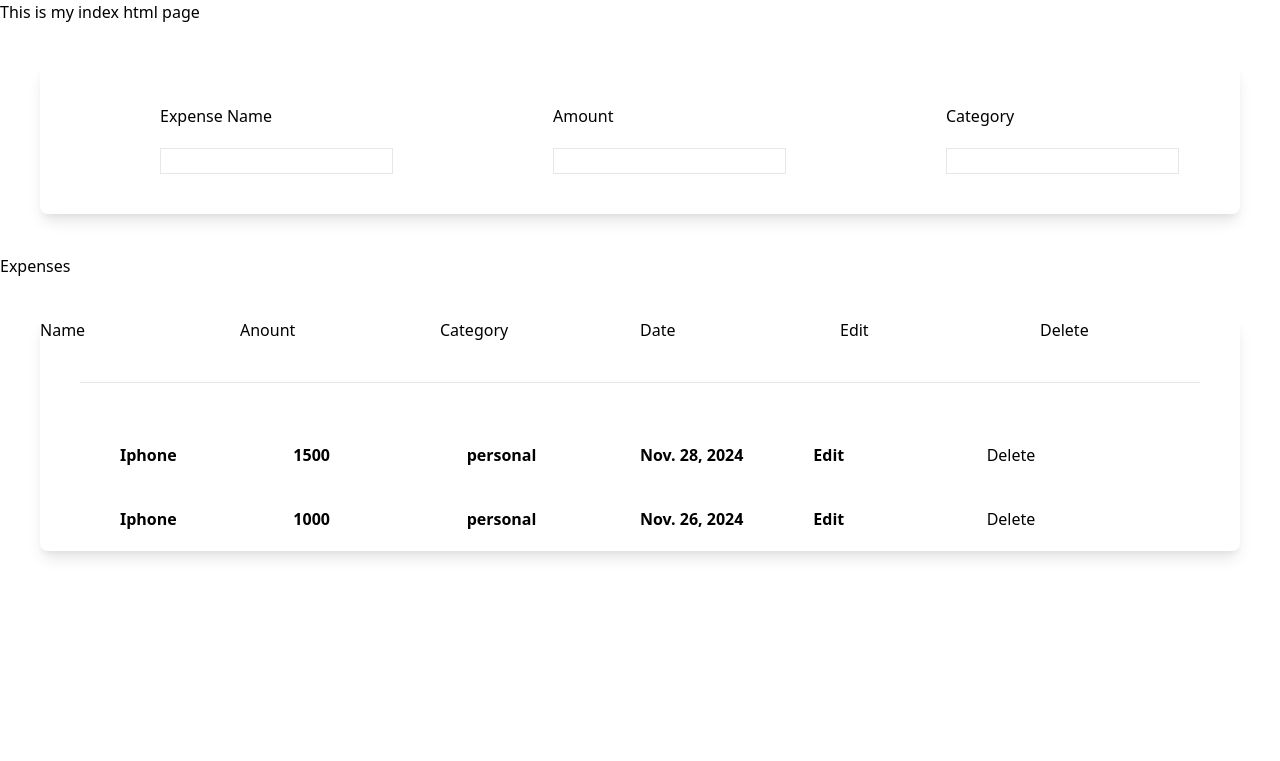
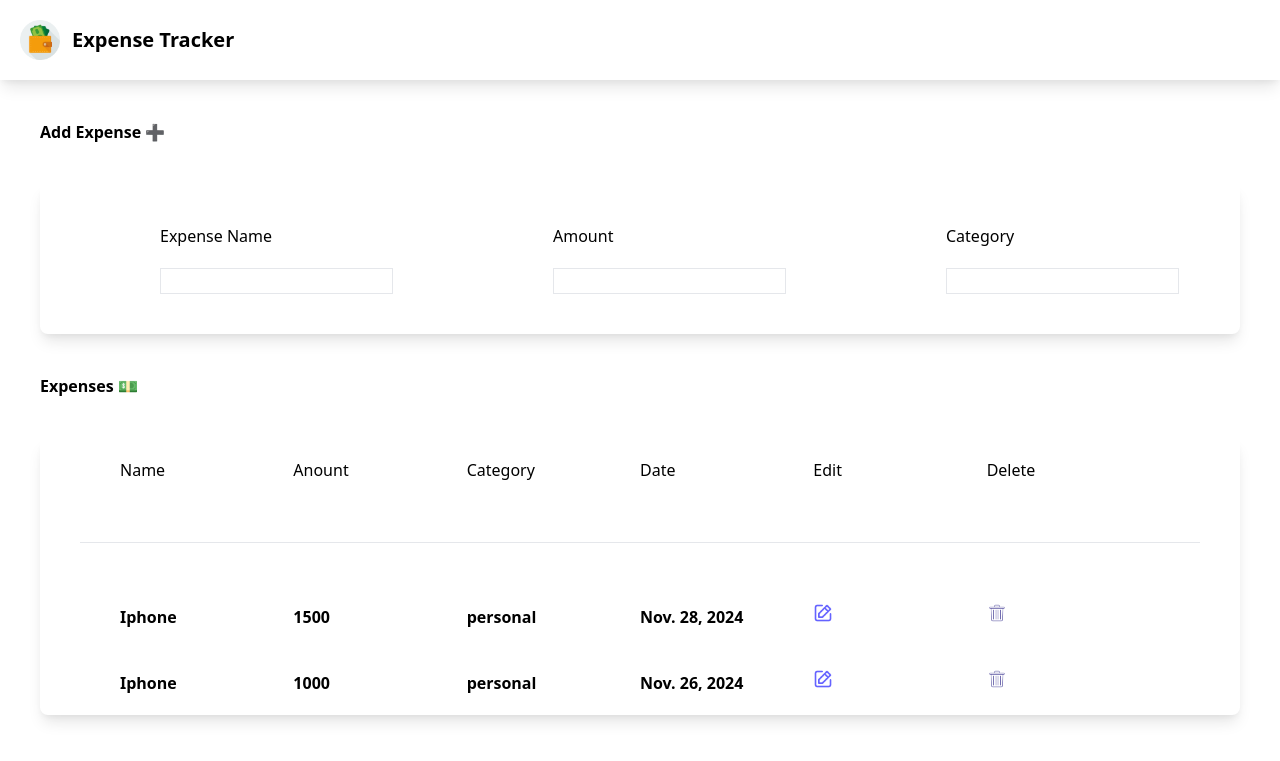
Before and after one commit to aswinikumar0509/Expense-Tracker, a Django app: template myapp/templates/myapp/index.html in a window 1280 px wide; the page is wider, and only the part inside the window is pictured. Shown: the top 761 px of that part. Run offline with Django 4.2, Linux system fonts and the light colour scheme; the template is opened without the code that fills it: values that come from a table or form of the project are taken from there, others are empty; data comes from the database, SQL or seed files in the repository; style sheets or scripts are compiled from the project's sources.

Commit message:
delete feature

```diff
--- a/myapp/templates/myapp/base.html
+++ b/myapp/templates/myapp/base.html
@@ -9,6 +9,16 @@
     <title>Document</title>
 </head>
 <body>
+    <nav class="shadow-lg p-5">
+        <div class="container flex flex-wrap justify-between items-center mx-auto">
+            <a href="#" class="flex">
+                <img class="h-10 mr-3" src="{% static 'myapp/images/wallet.png'%}" alt="">
+                <span class="self-center text-xl font-semibold">Expense Tracker</span>
+            </a>
+
+        </div>
+
+    </nav>
     {% block body %}
     {% endblock %}
 
--- a/myapp/templates/myapp/index.html
+++ b/myapp/templates/myapp/index.html
@@ -1,6 +1,8 @@
 {% extends 'myapp/base.html'%}
+{% load static %}
+
 {%block body%}
-<h1>This is my index html page</h1>
+<h1 class="m-10 font-bold">Add Expense ➕</h1>
 <form class="shadow-lg m-10 rounded-lg" method="post">
     {% csrf_token%}
     <div class="form-container px-10 py-10 flex">
@@ -33,9 +35,9 @@
 
 </form>
 
-<div>Expenses</div>
+<div class="m-10 font-bold">Expenses 💵</div>
 <div class="shadow-lg m-10 rounded-lg">
-    <div class="expense-header flex flex-wrap space-x-40">
+    <div class="expense-header flex flex-wrap space-x-40 px-20 py-5 ">
         <span>Name</span>
         <span>Anount</span>
         <span>Category</span>
@@ -50,12 +52,14 @@
         <span class="font-bold">{{expense.amount}}</span>
         <span class="font-bold">{{expense.category}}</span>
         <span class="font-bold">{{expense.date}}</span>
-        <span class="font-bold"><a href="{% url 'edit' expense.id %}">Edit</a></span>
-        <span class="font-bold">
+        <span class="pl-22"><a href="{% url 'edit' expense.id %}"></a>
+            <img class="h-5" src="{% static 'myapp/images/edit.png' %}" alt="">
+        </span>
+        <span class="pl-22">
             <form method="post" action="{%url 'delete' expense.id%}">
                 {%csrf_token%}
                 <button type="submit" name="delete">
-                    Delete
+                    <img class="h-5" src="{% static 'myapp/images/delete.png' %}" alt="">
                 </button>
 
             </form>
--- a/myapp/views.py
+++ b/myapp/views.py
@@ -12,8 +12,7 @@ def index(request):
             expense.save()
 
     expenses = Expense.objects.all()
-
-
+    total_expenses = expenses.aggregate(sum('amount'))
 
     expense_form = ExpenseForm()
 
```
Also changed, not shown: myapp/static/myapp/images/delete.png (added), myapp/static/myapp/images/edit.png (renamed from myapp/static/myapp/images/8725775_edit_icon.png), myapp/static/myapp/images/wallet.png (added).
